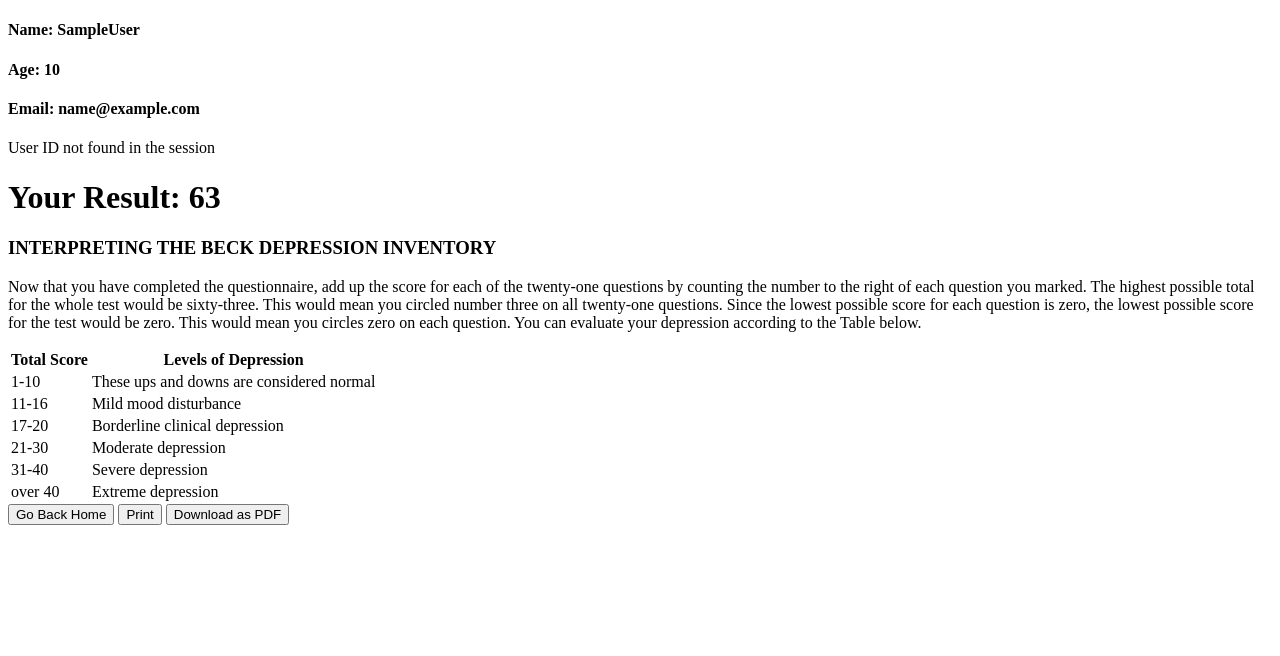
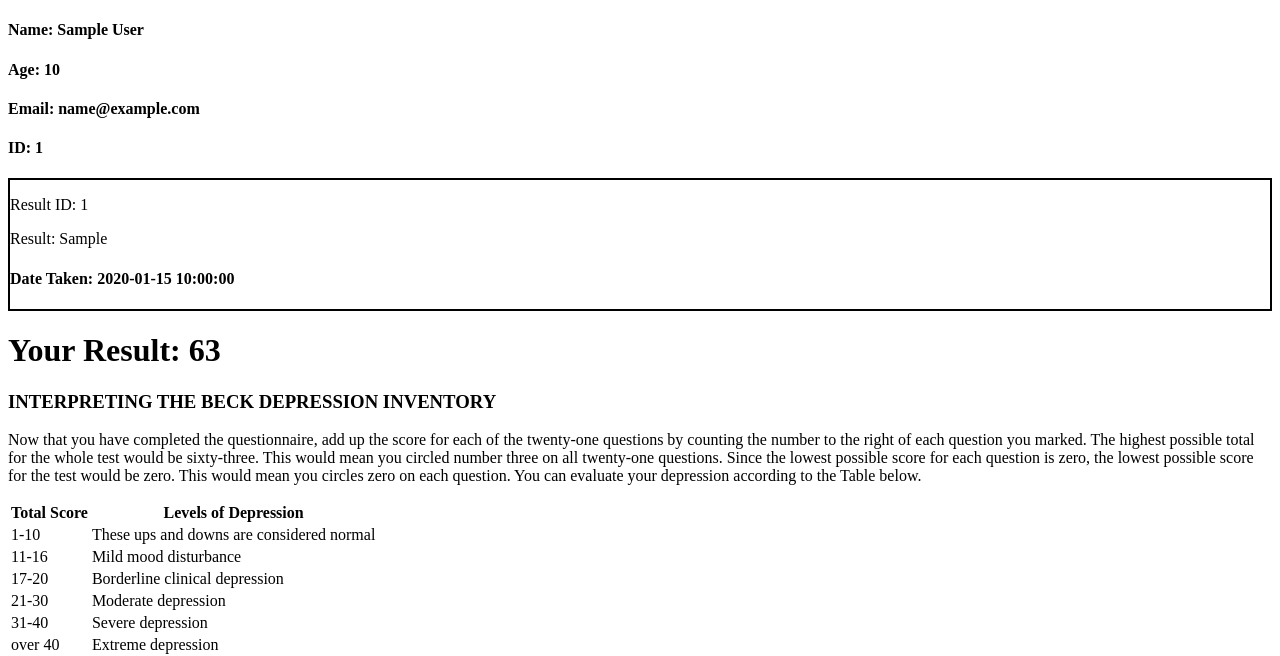
Before and after one commit to rey-cloud/expertsystem-psychologist, a PHP site: page /result.php in a window 1280 px wide. Shown: the top 656 px of the page. Run offline with PHP 8.4, Linux system fonts and the light colour scheme; the visitor is signed in with stand-in values (Sample User, id 1); tables that the repository leaves empty or names only in its code hold one stand-in row (values such as "Sample post").

Commit message:
Add files via upload

```diff
--- a/answers.php
+++ b/answers.php
@@ -97,7 +97,6 @@ if (isset($_POST['submit'])) {
     unset($_SESSION['first']);
     unset($_SESSION['last']);
     unset($_SESSION['age']);
-    unset($_SESSION['email']);
     unset($_SESSION['pass-pin']);
     unset($_SESSION['displayed_questions']);
     header("Location: result.php");
--- a/login.php
+++ b/login.php
@@ -16,12 +16,14 @@ if (isset($_POST['email'])) {
     if (empty($email)) {
         header("Location: login-page.php?error=Username is required");
     } else {
+        $_SESSION['email'] = $email;
         $sql = "SELECT * FROM users WHERE email='$email'";
         $result = mysqli_query($conn, $sql);
-        $_SESSION['email'] = $email;
         if (mysqli_num_rows($result) === 1) {
+            $_SESSION['email'] = $email;
             header("Location: used-acc.php");
         } else {
+            $_SESSION['email'] = $email;
             header("Location: new-acc.php");
         }
     }
--- a/result.php
+++ b/result.php
@@ -10,27 +10,7 @@
 
 		<?php
     require('user-result.php');
-    while($row = $result->fetch_assoc()){
     ?>
-    <h4>Name: <?php echo $row['first_name'] . "" . $row['last_name']; ?></h4>
-    <h4>Age: <?php echo $row['age']; ?></h4>
-    <h4>Email: <?php echo $row['email']; ?></h4>
-
-		<?php }
-		if ($row = $result->fetch_assoc()) {
-			$_SESSION['fk-user-id'] = $row['user_id'];
-		}
-		?>
-
-
-		<?php
-    include('result-user.php');
-    while($row = $result->fetch_assoc()){
-    ?>
-		<h4>Date Taken: <?php echo $row['created_at']; ?></h4>
-		<p><?php echo $row['result_id']; ?></p>
-
-		<?php } ?>
 
   </div>
     <h1>Your Result: 63</h1>
--- a/user-result.php
+++ b/user-result.php
@@ -3,20 +3,53 @@ if (session_status() == PHP_SESSION_NONE) {
     session_start();
 }
 
-require $_SERVER["DOCUMENT_ROOT"] . '/expertsystem-psychologist/config/database.php';
+if (isset($_SESSION['email'])) {
+    require $_SERVER["DOCUMENT_ROOT"] . '/expertsystem-psychologist/config/database.php';
 
-$email = $_SESSION['email'];
+    // Get the user data based on the email stored in the session
+    $email = $_SESSION['email'];
+    $stmt = $conn->prepare("SELECT * FROM users WHERE email = ?");
+    $stmt->bind_param("s", $email);
+    $stmt->execute();
+    $result = $stmt->get_result();
 
-// Prepare and bind the query
-$stmt = $conn->prepare("SELECT * FROM users WHERE email = ?");
-$stmt->bind_param("s", $email);
+    // Check if user data was fetched successfully
+    if ($result && $result->num_rows > 0) {
+        while ($row = $result->fetch_assoc()) {
+            echo "<h4>Name: " . $row['first_name'] . " " . $row['last_name'] . "</h4>";
+            echo "<h4>Age: " . $row['age'] . "</h4>";
+            echo "<h4>Email: " . $row['email'] . "</h4>";
+            echo "<h4>ID: " . $row['user_id'] . "</h4>";
+            $_SESSION['fk-user-id'] = $row['user_id'];
+        }
 
-// Execute the query
-$stmt->execute();
-$result = $stmt->get_result();
+        // Get the results data based on the fetched user_id
+        $userid = $_SESSION['fk-user-id'];
+        $stmt = $conn->prepare("SELECT * FROM result WHERE user_id = ?");
+        $stmt->bind_param("i", $userid);
+        $stmt->execute();
+        $result = $stmt->get_result();
 
-// Close the prepared statement and the database connection
-$stmt->close();
-$conn->close();
+        // Check if results data was fetched successfully
+        if ($result && $result->num_rows > 0) {
+            while ($row = $result->fetch_assoc()) {
+                echo "<div style='border: 2px solid black;'>";
+                echo "<p>Result ID: " . $row['result_id'] . "</p>";
+                echo "<p>Result: " . $row['result'] . "</p>";
+                echo "<h4>Date Taken: " . $row['created_at'] . "</h4>";
+                echo "</div>";
+            }
+        } else {
+            echo "No results found for the user.";
+        }
+    } else {
+        echo "User not found in the database.";
+    }
 
+    // Unset the session variables after use
+    unset($_SESSION['fk-user-id']);
+    unset($_SESSION['email']);
+} else {
+    echo "Email not found in the session.";
+}
 ?>
```
